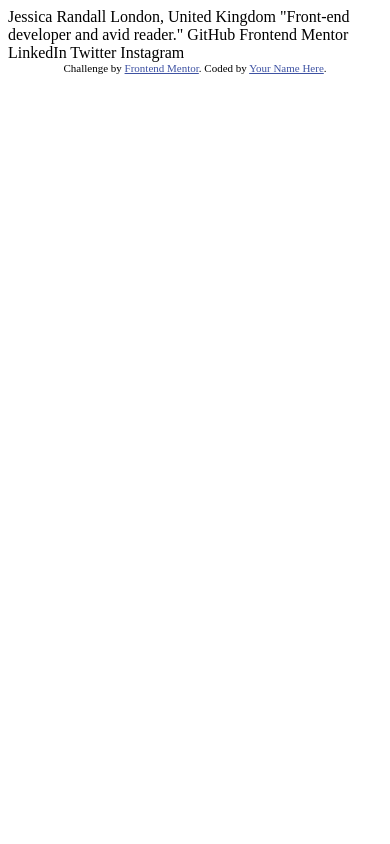
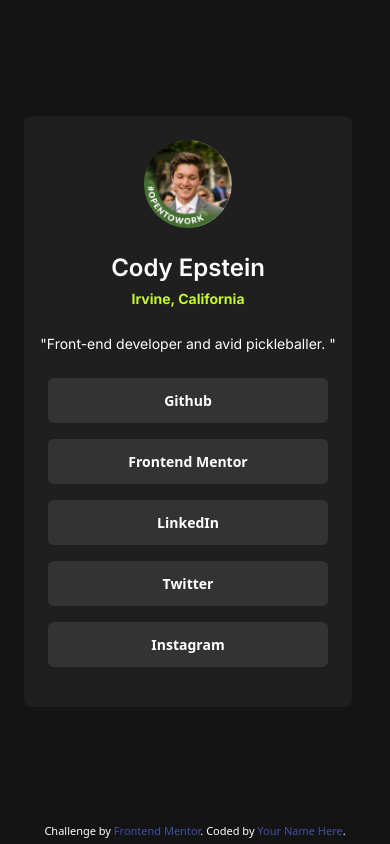
Before and after one commit to kepsteen/FEM-social-links-profile, a website: page social-links-profile-main/index.html in a window 390 px wide. Drawn offline with nearby package versions, Linux system fonts and the light colour scheme.

Commit message:
mobile and desktop view added, but hard transition on card size

```diff
--- a/social-links-profile-main/index.html
+++ b/social-links-profile-main/index.html
@@ -1,34 +1,110 @@
-<!DOCTYPE html>
+<!doctype html>
 <html lang="en">
   <head>
-  <meta charset="UTF-8">
-  <meta name="viewport" content="width=device-width, initial-scale=1.0"> <!-- displays site properly based on user's device -->
-
-  <link rel="icon" type="image/png" sizes="32x32" href="./assets/images/favicon-32x32.png">
+    <meta charset="UTF-8" />
+    <meta name="viewport" content="width=device-width, initial-scale=1.0" />
+    <!-- displays site properly based on user's device -->
+    <link rel="preconnect" href="https://fonts.googleapis.com" />
+    <link rel="preconnect" href="https://fonts.gstatic.com" crossorigin />
+    <link
+      href="https://fonts.googleapis.com/css2?family=Inter:wght@100..900&display=swap"
+      rel="stylesheet" />
+    <script src="https://cdn.tailwindcss.com"></script>
+    <script>
+      tailwind.config = {
+        theme: {
+          extend: {
+            colors: {
+              'neon-green': '#C4F82A',
+              grey: '#333333',
+              'dark-grey': '#1F1F1F',
+              black: '#141414',
+            },
+            fontFamily: {
+              inter: ['Inter', 'sans-serif'],
+            },
+          },
+        },
+      };
+    </script>
+    <link
+      rel="icon"
+      type="image/png"
+      sizes="32x32"
+      href="./assets/images/favicon-32x32.png" />
 
     <title>Frontend Mentor | Social links profile</title>
 
     <!-- Feel free to remove these styles or customise in your own stylesheet 👍 -->
     <style>
-    .attribution { font-size: 11px; text-align: center; }
-    .attribution a { color: hsl(228, 45%, 44%); }
+      .attribution {
+        font-size: 11px;
+        text-align: center;
+      }
+      .attribution a {
+        color: hsl(228, 45%, 44%);
+      }
     </style>
   </head>
-<body>
-
-  Jessica Randall
-  London, United Kingdom
-  "Front-end developer and avid reader."
-
-  GitHub
-  Frontend Mentor
-  LinkedIn
-  Twitter
-  Instagram
-
-  <div class="attribution">
-    Challenge by <a href="https://www.frontendmentor.io?ref=challenge" target="_blank">Frontend Mentor</a>.
-    Coded by <a href="#">Your Name Here</a>.
+  <body class="bg-black">
+    <div
+      class="card flex flex-col flex-shrink items-center my-[116px] mx-[24px] md:mx-auto bg-dark-grey rounded-lg min-w-[328px] max-w-[328px] sm:max-w-[384px]">
+      <img
+        src="assets/images/Screenshot 2024-07-01 at 8.59.53 PM.png"
+        alt="cody headshot"
+        class="w-[88px] h-[88px] rounded-full object-cover my-6" />
+      <h1 class="text-white font-inter font-semibold text-2xl mb-1">
+        Cody Epstein
+      </h1>
+      <p class="text-neon-green font-inter font-bold text-[0.875rem] mb-6">
+        Irvine, California
+      </p>
+      <p class="text-white font-inter text-[0.875rem]">
+        &#34;Front-end developer and avid pickleballer. &#34;
+      </p>
+      <ul class="px-[24px] my-[24px] w-full flex flex-col items-center">
+        <li class="w-full flex justify-center mb-4">
+          <a
+            class="text-white font-bold text-[0.875rem] text-center bg-grey py-[12px] w-full rounded-md hover:bg-neon-green hover:text-black"
+            href="https://github.com/kepsteen/"
+            >Github</a
+          >
+        </li>
+        <li class="w-full flex justify-center mb-4">
+          <a
+            class="text-white font-bold text-[0.875rem] text-center bg-grey py-[12px] w-full rounded-md hover:bg-neon-green hover:text-black"
+            href="https://www.frontendmentor.io/profile/kepsteen"
+            >Frontend Mentor</a
+          >
+        </li>
+        <li class="w-full flex justify-center mb-4">
+          <a
+            class="text-white font-bold text-[0.875rem] text-center bg-grey py-[12px] w-full rounded-md hover:bg-neon-green hover:text-black"
+            href="www.linkedin.com/in/cody-epstein"
+            >LinkedIn</a
+          >
+        </li>
+        <li class="w-full flex justify-center mb-4">
+          <a
+            class="text-white font-bold text-[0.875rem] text-center bg-grey py-[12px] w-full rounded-md hover:bg-neon-green hover:text-black"
+            href="#"
+            >Twitter</a
+          >
+        </li>
+        <li class="w-full flex justify-center mb-4">
+          <a
+            class="text-white font-bold text-[0.875rem] text-center bg-grey py-[12px] w-full rounded-md hover:bg-neon-green hover:text-black"
+            href="#"
+            >Instagram</a
+          >
+        </li>
+      </ul>
+    </div>
+    <div class="attribution text-white">
+      Challenge by
+      <a href="https://www.frontendmentor.io?ref=challenge" target="_blank"
+        >Frontend Mentor</a
+      >. Coded by <a href="#">Your Name Here</a>.
     </div>
   </body>
 </html>
```
Also changed, not shown: social-links-profile-main/assets/images/Screenshot 2024-07-01 at 8.59.53 PM.png (added). Lines whose indentation alone changed are shown as unchanged.
